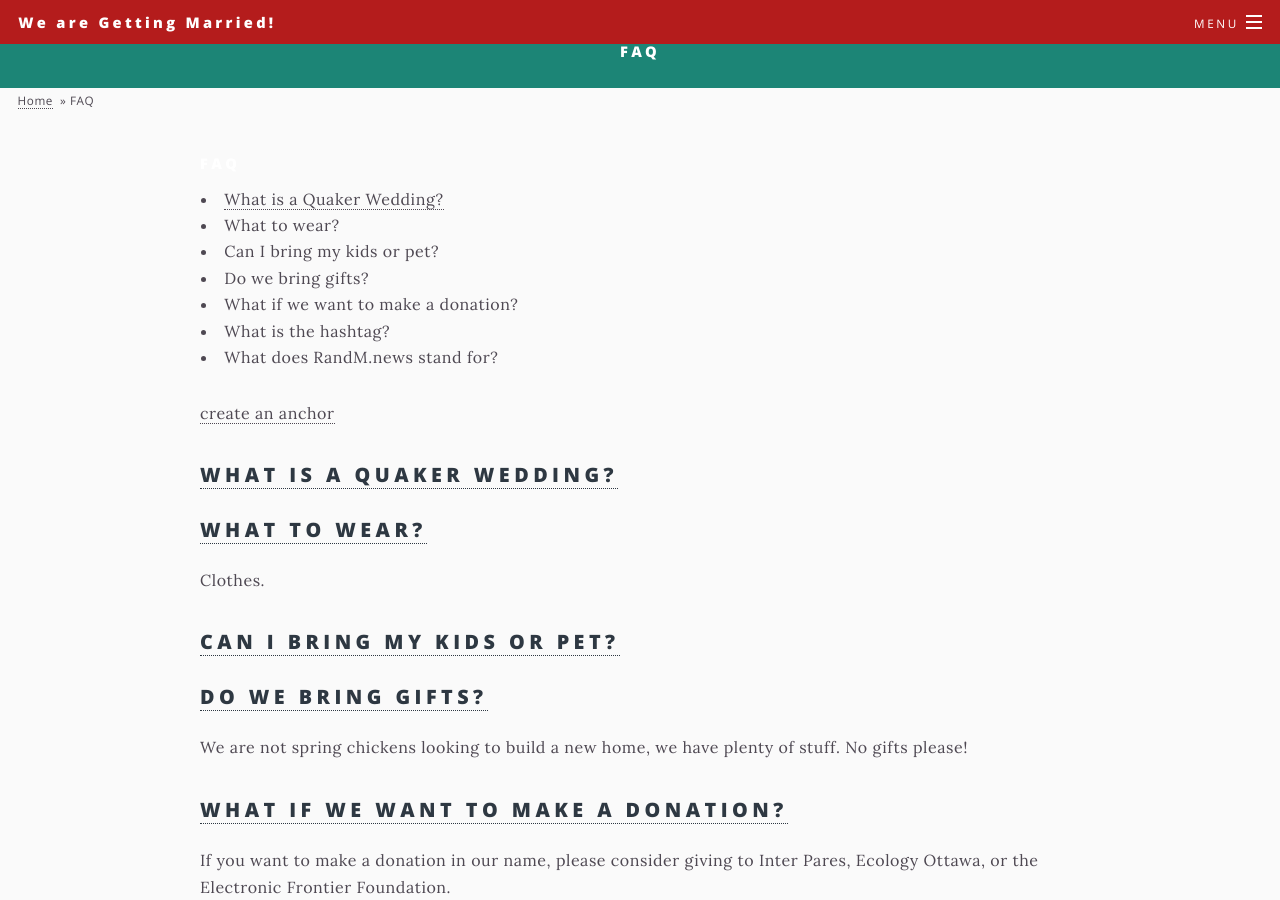
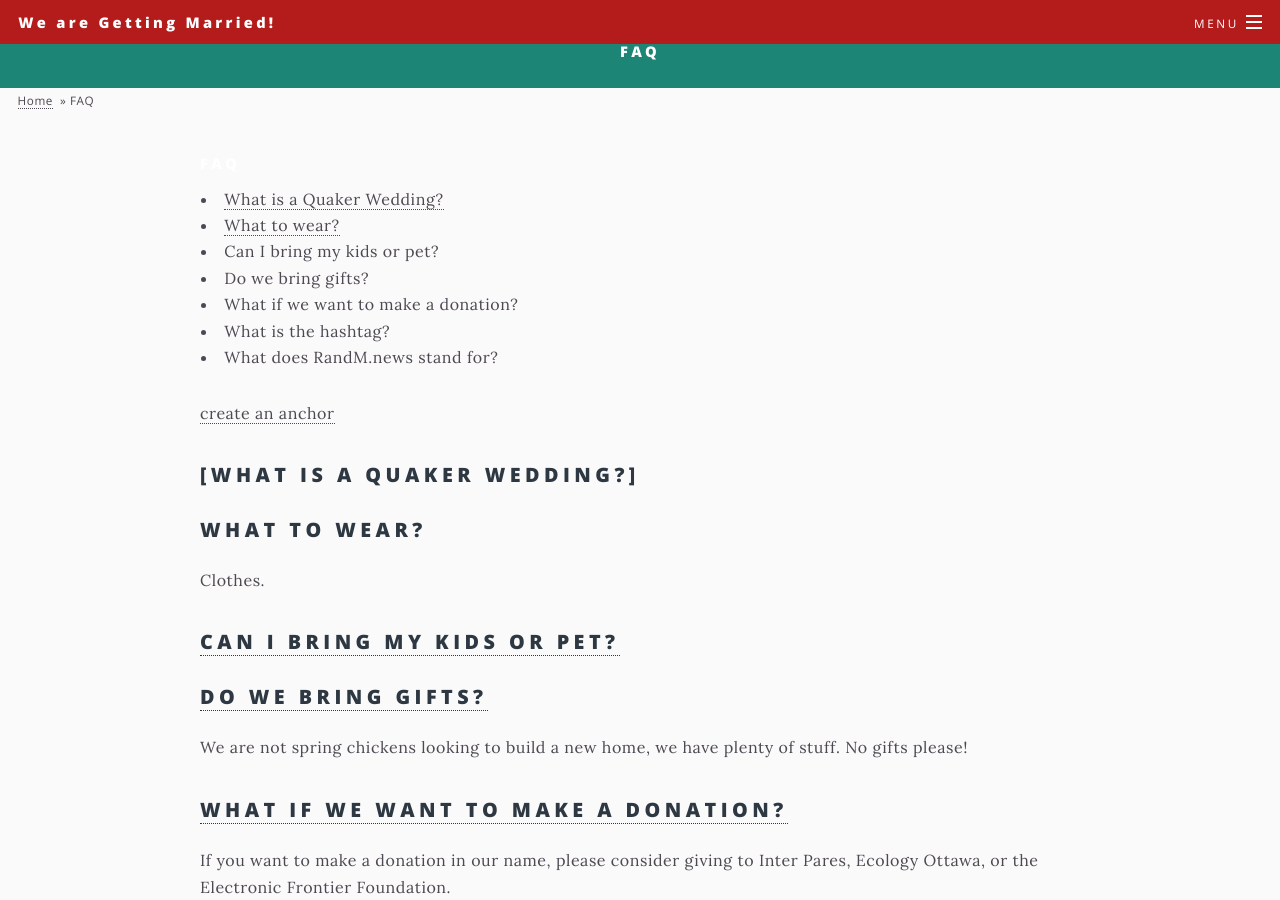
Before and after one commit to mgifford/gifsack-or-wolford, a Jekyll site: the page built from _pages/faq.md, in a window 1280 px wide and 900 px high. Built offline with Jekyll 4.4.1, drawn with Linux system fonts in a browser that asks for light colours; our own code applies the rules of GitHub Pages for plain Markdown files; some of the changed lines change nothing that is shown.

```diff
--- a/_pages/faq.md
+++ b/_pages/faq.md
@@ -1,7 +1,7 @@
 # FAQ
 
-- [What is a Quaker Wedding?](#Quaker)
-- What to wear?
+- [What is a Quaker Wedding?](#what-is-a-quaker-wedding)
+- [What to wear?](what-to-wear)
 - Can I bring my kids or pet?
 - Do we bring gifts?
 - What if we want to make a donation?
@@ -11,9 +11,9 @@
 [create an anchor](#anchors-in-markdown)
 
 
-## [What is a Quaker wedding?](#Quaker)
+## [What is a Quaker wedding?]
 
-## [What to wear?](#Clothes)
+## What to wear?
 
 Clothes.
 
```
